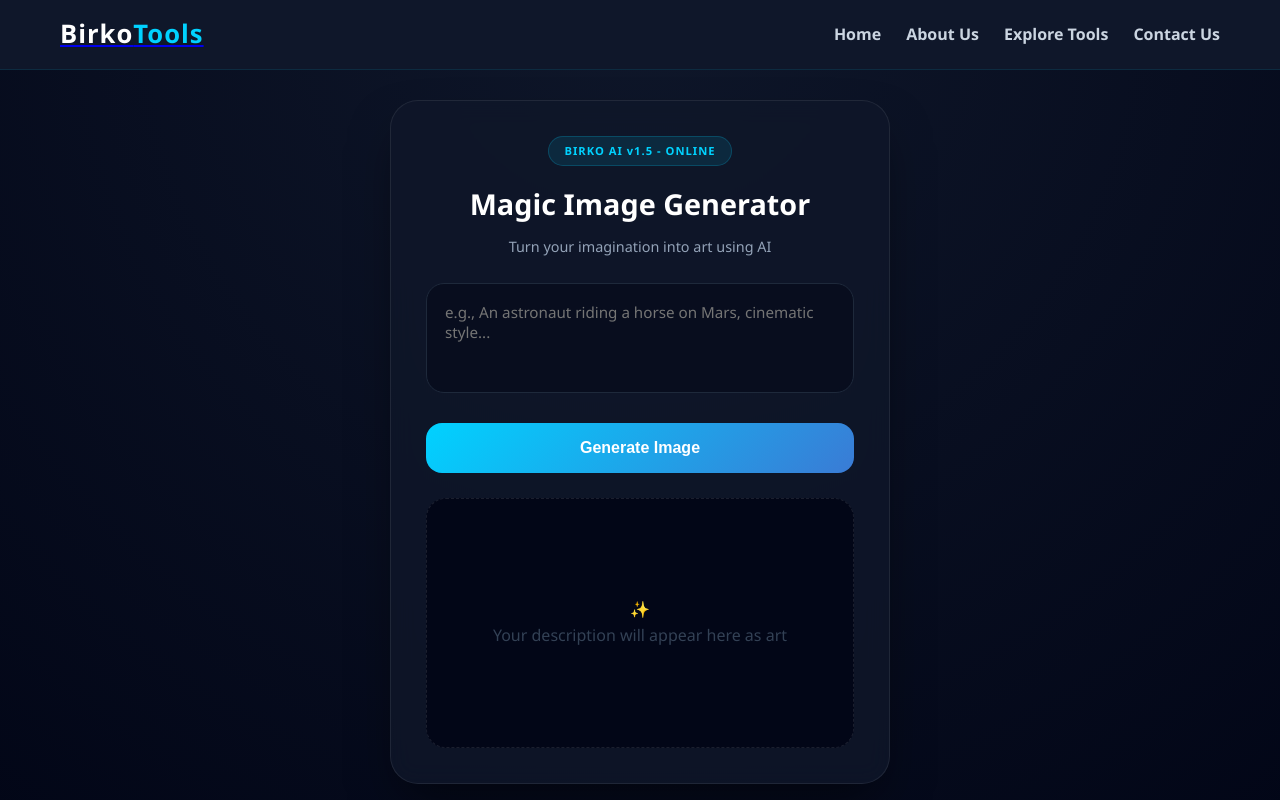
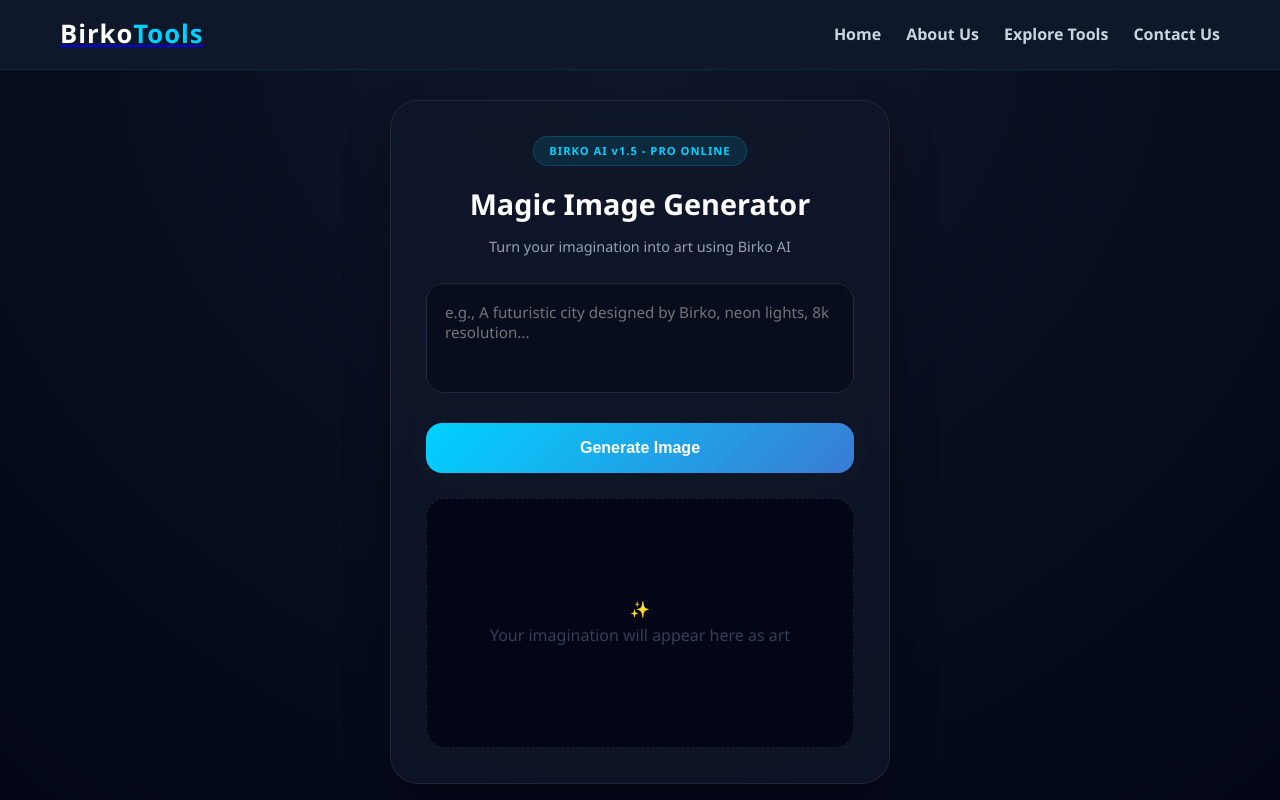
Before and after one commit to amirmala/birko-ai-official, a React (Vite) app: page /image-generator in a window 1280 px wide. Shown: the top 800 px of the page. Built offline with nearby package versions, Linux system fonts and the light colour scheme.

Commit message:
Enhance UI and branding

```diff
--- a/src/pages/ImageGen.jsx
+++ b/src/pages/ImageGen.jsx
@@ -23,11 +23,10 @@
     setError('');
     setImage(null);
 
-    // الرابط العالمي الجديد لسيرفر الصور على Render
     const RENDER_IMAGE_URL = "https://birko-image-api.onrender.com/generate";
 
     try {
-      console.log("🎨 Calling Birko Image Engine at Render...");
+      console.log("🎨 Calling Birko Image Engine...");
 
       const response = await fetch(RENDER_IMAGE_URL, {
         method: "POST",
@@ -36,19 +35,20 @@
       });
 
       if (!response.ok) {
-        const errorData = await response.json();
-        throw new Error(errorData.error || "Server error occurred");
+        // تعديل: لو السيرفر مشغول أو فيه مشكلة يطلع رسالة احترافية
+        throw new Error("Birko Engine is a bit busy right now. Please try again in a few seconds.");
       }
 
       const blob = await response.blob();
       const imageUrl = URL.createObjectURL(blob);
       setImage(imageUrl);
-      console.log("✅ Image received from Cloud!");
+      console.log("✅ Image received successfully!");
 
     } catch (err) {
-      console.error("❌ Error generating image:", err);
+      console.error("❌ Error:", err);
+      // تعديل: هنا خلينا الرسالة تظهر إن السيرفر بيجهز نفسه (Waking up) بس باسم Birko
       if (err.name === 'TypeError') {
-        setError("Server is waking up! 😴 Render puts free servers to sleep. Please wait 30 seconds and try again.");
+        setError("Birko Server is waking up... 😴 Please wait about 30 seconds and click Generate again.");
       } else {
         setError(err.message);
       }
@@ -61,21 +61,21 @@
     <div className="imgen-container">
       <div className="imgen-card">
         <div className="imgen-header">
-          <span className="badge">BIRKO AI v1.5 - ONLINE</span>
+          <span className="badge">BIRKO AI v1.5 - PRO ONLINE</span>
           <h2>Magic Image Generator</h2>
-          <p className="subtitle">Turn your imagination into art using AI</p>
+          <p className="subtitle">Turn your imagination into art using Birko AI</p>
         </div>
 
         <div className="input-group">
           <textarea
             value={prompt}
             onChange={(e) => setPrompt(e.target.value)}
-            placeholder="e.g., An astronaut riding a horse on Mars, cinematic style..."
+            placeholder="e.g., A futuristic city designed by Birko, neon lights, 8k resolution..."
           />
           <button onClick={generateImage} disabled={loading} className="gen-btn">
             {loading ? (
               <>
-                <span className="spinner-small"></span> Drawing...
+                <span className="spinner-small"></span> Birko is Drawing...
               </>
             ) : "Generate Image"}
           </button>
@@ -86,13 +86,13 @@
         <div className="image-preview">
           {image ? (
             <div className="result-wrapper">
-              <img src={image} alt="AI Result" className="fade-in-image" />
+              <img src={image} alt="Birko AI Result" className="fade-in-image" />
               <div className="action-buttons-container">
                 <a href={image} download="birko-ai-result.png" className="action-button download-button">
-                  <span>📥</span> Download
+                  <span>📥</span> Download Art
                 </a>
                 <button onClick={() => setImage(null)} className="action-button clear-button">
-                  <span>🗑️</span> Clear
+                  <span>🗑️</span> New Design
                 </button>
               </div>
             </div>
@@ -101,13 +101,13 @@
               {loading ? (
                 <div className="loader-box">
                   <div className="spinner"></div>
-                  <p>Engine is drawing...</p>
-                  <small style={{color: '#888'}}>This might take 30s if server is waking up</small>
+                  <p>Birko Engine is processing...</p>
+                  <small style={{color: '#888'}}>Waking up the neural networks (30s max)...</small>
                 </div>
               ) : (
                 <div className="empty-state">
                   <span className="magic-icon">✨</span>
-                  <p>Your description will appear here as art</p>
+                  <p>Your imagination will appear here as art</p>
                 </div>
               )}
             </div>
```
